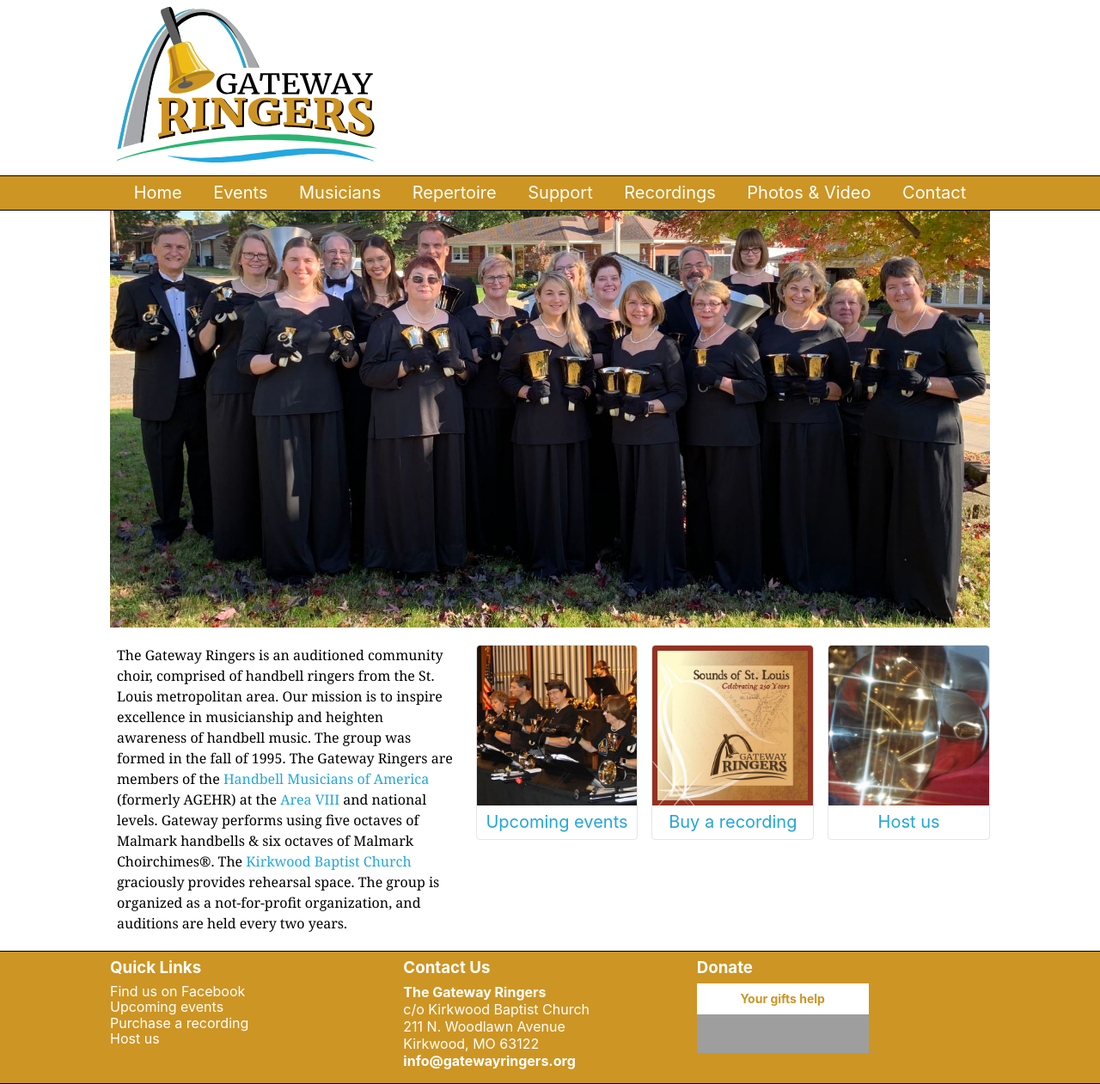
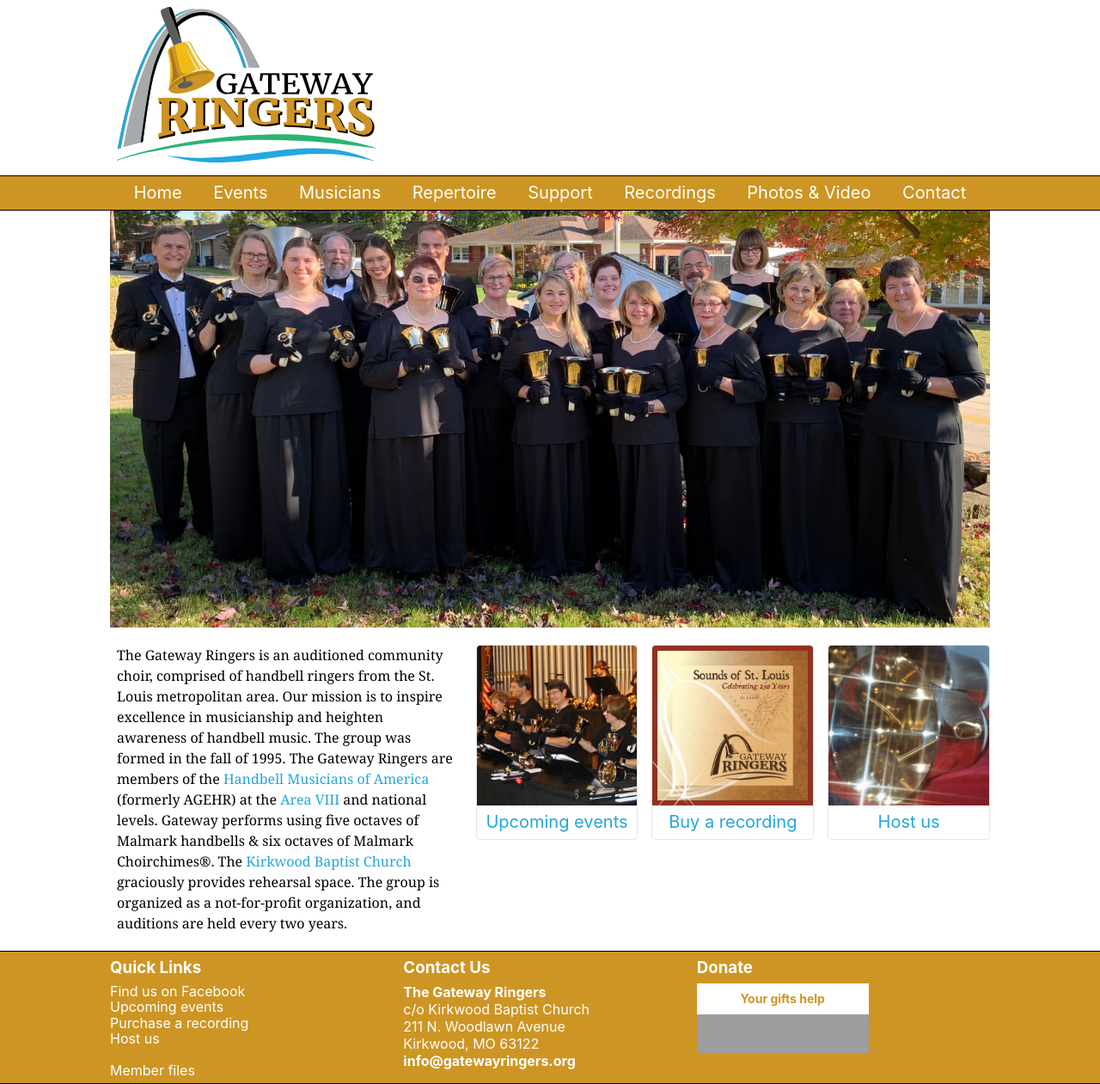
Before and after one commit to GatewayRingers/GatewayRingers.github.io, a Jekyll site: the page built from index.html, in a window 1280 px wide. Shown: the whole page at 86% size. Built offline with Jekyll 4.4.1, drawn with Linux system fonts in a browser that asks for light colours; nearby versions of some CDN libraries; grey boxes are pictures that could not be loaded.

Commit message:
Update default.html

```diff
--- a/_layouts/default.html
+++ b/_layouts/default.html
@@ -69,7 +69,8 @@
     <a href="https://www.facebook.com/Gateway-Ringers-114242783586/" class="link white dim">Find us on Facebook</a><br>
     <a href="/events" class="link white dim">Upcoming events</a><br>
     <a href="/recordings" class="link white dim">Purchase a recording</a><br>
-    <a href="/host-us" class="link white dim">Host us</a><br>
+    <a href="/host-us" class="link white dim">Host us</a><br><br>
+    <a href="/member-files" class="link white dim">Member files</a><br>
   </div>
   <div class="fl w-100 w-third-ns">
     <h3 class="mv2"><a href="/contact" class="link white dim">Contact Us</a></h3>
```
